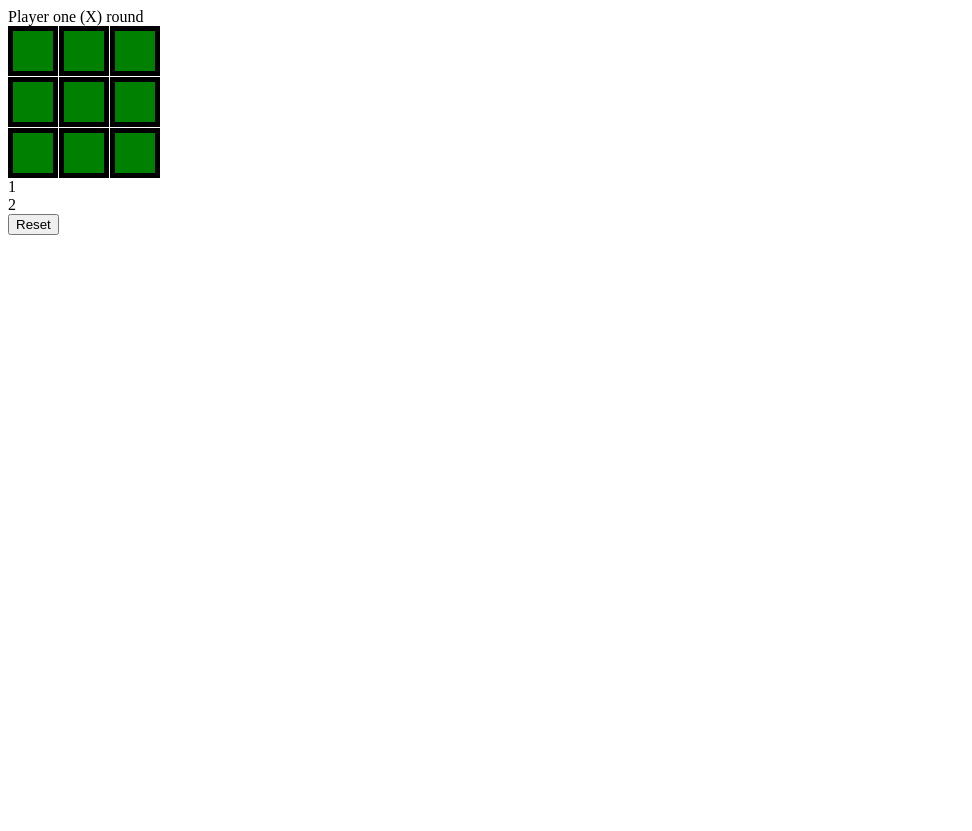
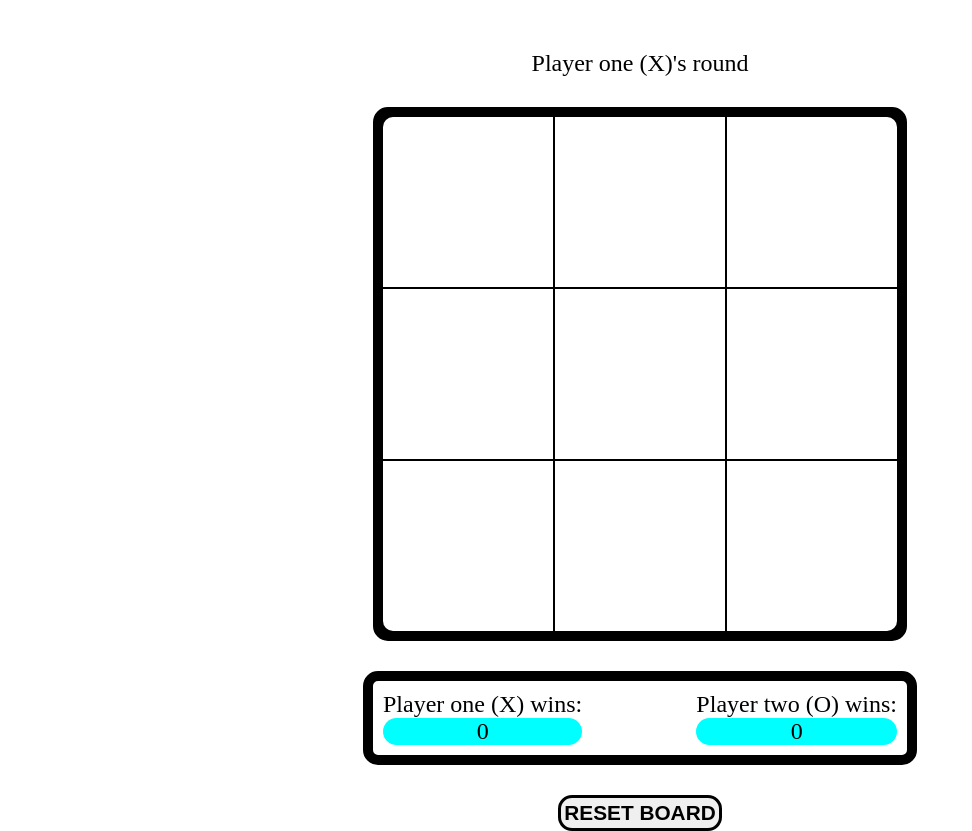
Before and after one commit to IT-IT-is-a-Trip/Tic-Tac-Toe, a plain HTML site: page index.html in a window 1280 px wide. Shown: the whole page, without its empty margins (0-972 px from the left). Before the commit the page ends 800 px from the top, so only its background shows below. Drawn offline with Linux system fonts and the light colour scheme; a web font is replaced by a local one.

Commit message:
created nice UI

```diff
--- a/index.html
+++ b/index.html
@@ -11,10 +11,7 @@
 
 <body>
     <div class="wrapper">
-        <div class="players">
-            <div class="player" id="player1"></div>
-            <div class="player" id="player2"></div>
-        </div>
+        <div id="game-container">
             <div id="player-bar"></div>
             <div class="gameBoard">
                 <div class="cell" id="index-0">1</div>
@@ -28,14 +25,26 @@
                 <div class="cell" id="index-8">9</div>
             </div>
             <div id="wins-block">
-            <div id="player-1-wins">1</div>
-            <div id="player-2-wins">2</div>
+                <div class="player-name-wins">
+                    <div id="player-1-name"></div>
+                    <div class="wins-count" id="player-1-wins"></div>
                 </div>
-        <div class="reset-board"><button id="reset-button">Reset</button></div>
+                <div class="player-name-wins">
+                    <div id="player-2-name"></div>
+                    <div class="wins-count" id="player-2-wins"></div>
+                </div>
+            </div>
+            <div class="reset-board"><button id="reset-button">RESET BOARD</button></div>
+        </div>
     </div>
     <dialog id="end-game-modal">
+        <div id="modal-wrapper">
             <div id="end-game-message"></div>
-        <div id="restart-game-block"><button id="restart-game">Restart</button></div>
+            <div id="restart-game-block"><button id="restart-game">RESTART</button></div>
+        </div>
+    </dialog>
+    <dialog id="input-names-modal">
+
     </dialog>
 </body>
 
--- a/js.js
+++ b/js.js
@@ -20,6 +20,12 @@ const GameBoard = (function () {
 const gameController = function (
     playerOneName = 'Player one (X)',
     playerTwoName = 'Player two (O)') {
+    //DOM вывод имён игроков в поля со счётчиком побед:
+    const player1field = document.getElementById("player-1-name");
+    const player2field = document.getElementById('player-2-name');
+    player1field.textContent = `${playerOneName} wins: `;
+    player2field.textContent = `${playerTwoName} wins: `;
+
     let board = GameBoard.getBoard();
     let gameEnded = false
     const players = [
@@ -134,6 +140,7 @@ const gameController = function (
         resetGame
     }
 }
+
 const game = gameController();
 
 
@@ -170,7 +177,7 @@ const screenController = (function () {
     const getCurrentPlayer = () => {
         let currentPlayerName = game.getActivePlayer().name
         const playerBar = document.getElementById('player-bar');
-        playerBar.textContent = `${currentPlayerName} round`;
+        playerBar.textContent = `${currentPlayerName}'s round`;
         return game.getActivePlayer().name;
     }
 
@@ -202,6 +209,7 @@ const screenController = (function () {
         player1.textContent = game.getPlayersWins(1);
         player2.textContent = game.getPlayersWins(2);
     }
+    showWinnersSideBar();
     resetButton.addEventListener('click', resetBoard)
     updateGameboard();
     makeMove();
--- a/style.css
+++ b/style.css
@@ -1,15 +1,156 @@
+* {
+    margin: 0;
+    padding: 0;
+    user-select: none;
+    /* Стандартное свойство для большинства браузеров */
+    -webkit-user-select: none;
+    /* Для Safari и старых версий Chrome */
+    -moz-user-select: none;
+    /* Для Firefox */
+    -ms-user-select: none;
+    /* Для IE/Edge */
+}
+
+@font-face {
+    font-family: 'XO';
+    src: url(XO.ttf);
+    font-style: normal;
+    font-weight: normal;
+}
+
+.wrapper {
+    font-family: 'XO';
+    display: flex;
+    flex-direction: column;
+    align-items: center;
+    justify-content: center;
+    height: 100vh;
+    margin: 0;
+    padding: 0
+}
+
 .gameBoard {
     display: grid;
-    grid-template: 50px 50px 50px / 50px 50px 50px;
-    gap: 0.8px;
-}
-.cell {
+    grid-template: 170px 170px 170px / 170px 170px 170px;
+    gap: 2px;
+    background-color: black;
     margin: 0;
     padding: 0;
-    background-color: green;
-    border: 5px solid black;
+    border: 10px solid black;
+    border-radius: 15px;
+}
+
+.cell {
+    font-family: 'XO';
+    margin: 0;
+    padding: 0;
+    font-size: 4.5em;
+    background-color: white;
     display: flex;
     align-items: center;
     justify-content: center;
+    margin: 0;
+    padding: 0;
+}
+
+#index-0 {
+    border-radius: 10px 0 0 0;
+}
+
+#index-2 {
+    border-radius: 0 10px 0 0;
+}
+
+#index-6 {
+    border-radius: 0 0 0 10px;
+}
+
+#index-8 {
+    border-radius: 0 0 10px 0;
+}
+
+.cell:hover {
+    cursor: pointer;
+    background-color: aquamarine;
+}
+
+#player-bar {
+    font-size: 1.5em;
+}
+
+#game-container {
+    display: flex;
+    flex-direction: column;
+    gap: 30px;
+    align-items: center;
+    margin-top: 10vh;
+}
+
+#wins-block {
+    font-size: 1.5em;
+    display: flex;
+    justify-content: space-between;
+    width: 100%;
+    border: 10px solid black;
+    border-radius: 15px;
+}
+
+#wins-block>div {
+    text-align: center;
+    padding: 10px;
+}
+
+.wins-count {
+    background-color: aqua;
+    border-radius: 20px;
+}
+
+.reset-board {
+    display: flex;
+    justify-content: center;
+}
+
+.reset-board>button {
+    font-size: 1.3em;
+    border: 3px solid black;
+    border-radius: 14px;
+    font-weight: 700;
+    padding: 3px;
+}
+
+.reset-board>button:hover {
+    cursor: pointer;
+    background-color: aquamarine;
+    font-weight: 900;
+}
+
+#modal-wrapper {
+    height: 100%;
+    display: flex;
+    flex-direction: column;
+    justify-content: space-evenly;
+    align-items: center;
+    font-family: 'XO';
+}
+#end-game-message {
+    font-size: 2.3em;
+}
+#restart-game {
+    font-family: 'XO';
+    font-size: 3em;
+    border: 0;
+    border-radius: 20px;
+    padding-left: 20px;
+    padding-right: 20px;
+    background-color: aqua;
+    font-weight: 800;
     text-align: center;
 }
+
+#end-game-modal {
+    margin: auto;
+    width: 328px;
+    height: 228px;
+    border: 5px solid black;
+    border-radius: 15px;
+}
```
Lines whose indentation alone changed are shown as unchanged.
